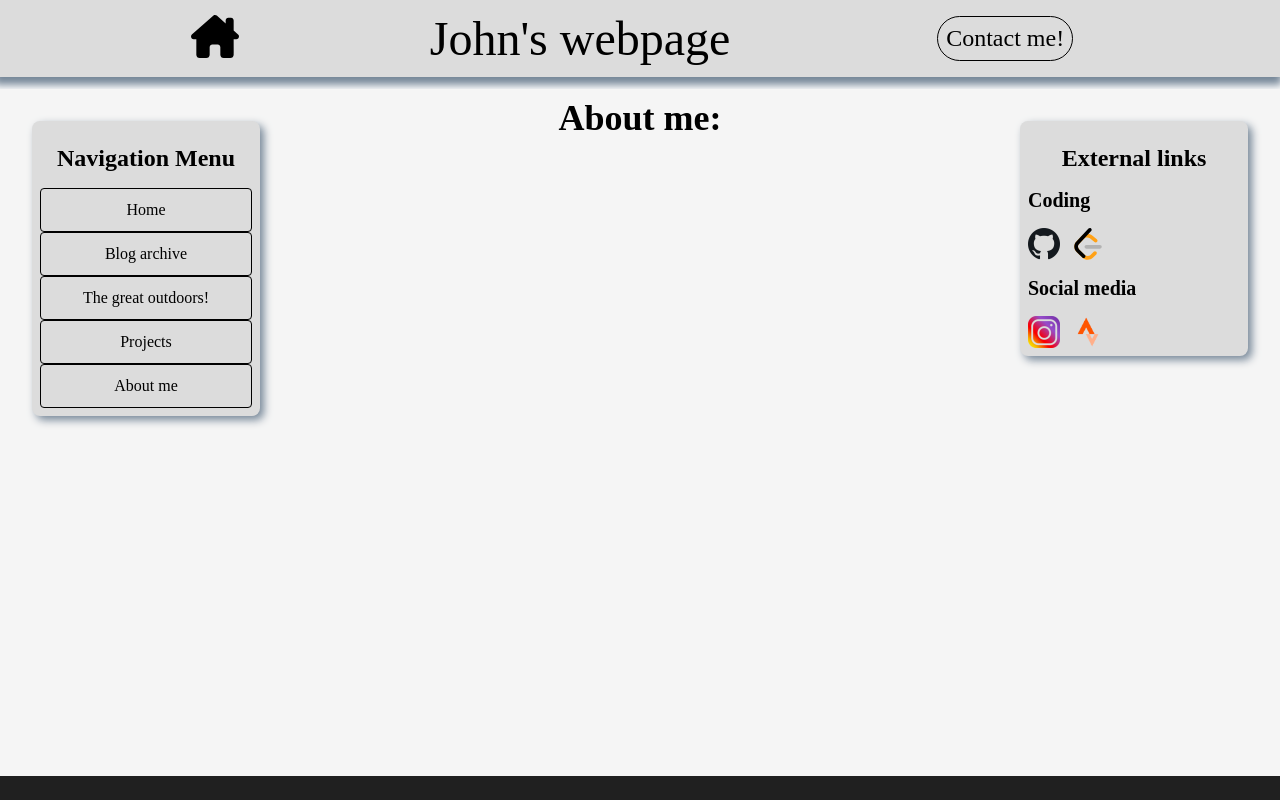
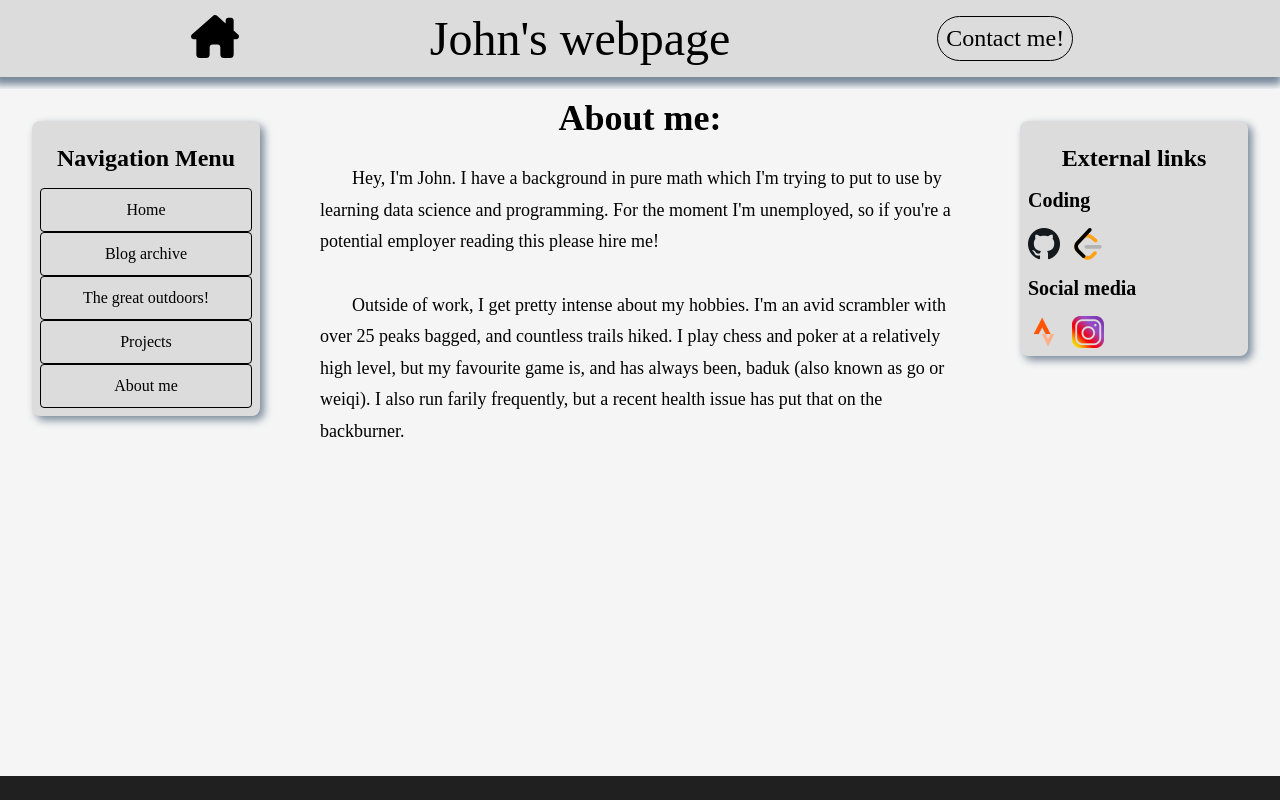
Before and after one commit to John-Douglas-Hynes/john-douglas-hynes.github.io, a plain HTML site: page Pages/About-me/about.html in a window 1280 px wide. Drawn offline with Linux system fonts and the light colour scheme.

Commit message:
Add text to About me, fix links to socials

```diff
--- a/Pages/About-me/about.html
+++ b/Pages/About-me/about.html
@@ -52,6 +52,15 @@
             </div>
             <div class="center-content">
                 <h1>About me:</h1>
+                <p>
+                    Hey, I'm John. I have a background in pure math which I'm trying to put to use by learning data science and programming. For the moment I'm unemployed, so if you're
+                    a potential employer reading this please hire me!
+                </p>
+                <p>
+                    Outside of work, I get pretty intense about my hobbies. I'm an avid scrambler with over 25 peaks bagged, and countless trails hiked. I play chess and poker at
+                    a relatively high level, but my favourite game is, and has always been, baduk (also known as go or weiqi). I also run farily frequently, but a recent health issue has
+                    put that on the backburner.
+                </p>
             </div>
             <div class="right-menu">
                 <div class="right-box">
@@ -64,8 +73,8 @@
                     </ul>
                     <h2>Social media</h2>
                     <ul>
-                        <a href=""><li><img src="../../assets/Instagram-Icon.png"></li></a>
-                        <a href=""><li><img src="../../assets/strava.png">
+                        <a href="https://www.strava.com/athletes/22481955"><li><img src="../../assets/strava.png"></li></a>
+                        <a href="https://instagram.com/hynes_travels?igshid=NDk5N2NlZjQ="><li><img src="../../assets/Instagram-Icon.png">
                         </li></a>
                     </ul>
                 </div>
```
Also changed, not shown: Pages/Blogs/Blog-archive.html (+2 -2 lines), Pages/Blogs/martingales1.html (+2 -2 lines), Pages/Blogs/pokerStats.html (+2 -2 lines), Pages/Outdoors/Mount-Stephen.html (+2 -2 lines), Pages/Outdoors/trip-reports.html (+2 -2 lines), Pages/Projects/projects.html (+2 -2 lines), index.html (+3 -3 lines).
